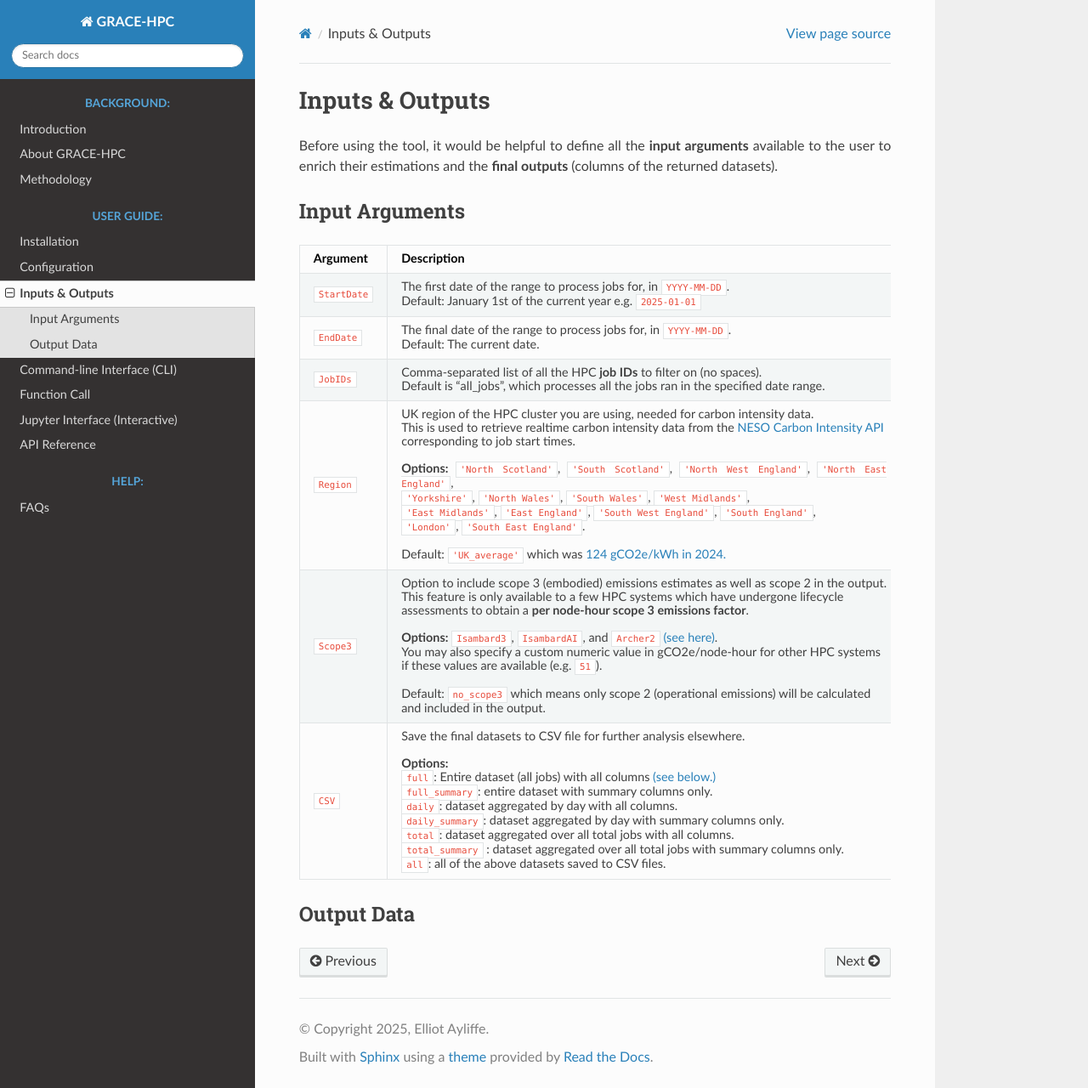
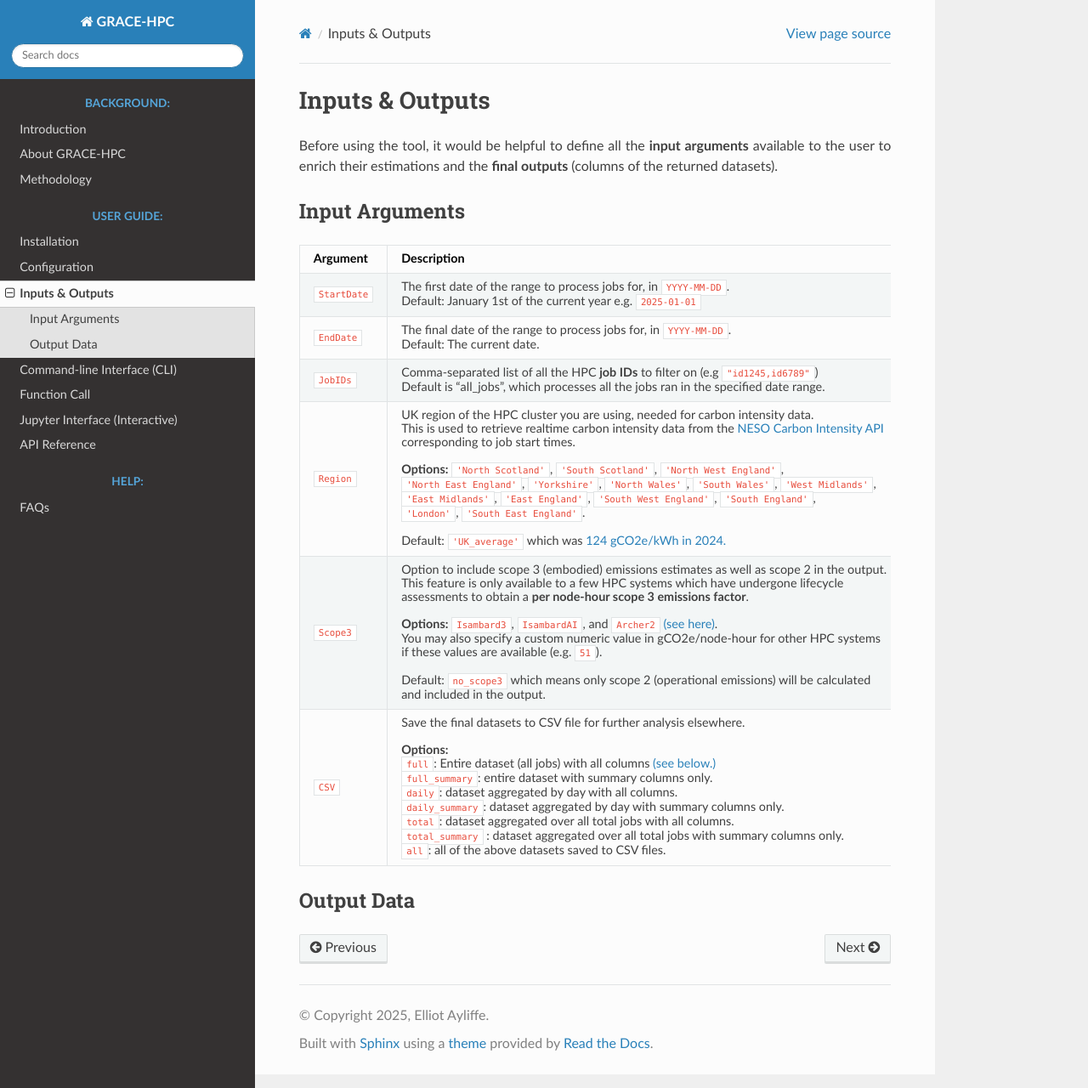
Before and after one commit to Elliot-Ayliffe/GRACE-HPC, a Sphinx documentation site: the page built from docs/inputs_outputs.md, in a window 1280 px wide and 1280 px high. Shown: the whole window at 85% size. Built offline with Sphinx 7.4.7 and the Read the Docs theme 3.1.0, drawn with Linux system fonts in a browser that asks for light colours.

Commit message:
Update inputs_outputs.md

```diff
--- a/docs/inputs_outputs.md
+++ b/docs/inputs_outputs.md
@@ -8,8 +8,8 @@ Before using the tool, it would be helpful to define all the **input arguments**
 |---------------------|---------------------------------------------------------------------------------|
 | `StartDate`         | The first date of the range to process jobs for, in `YYYY-MM-DD`.  <br>   Default: January 1st of the current year e.g. `2025-01-01`      |
 | `EndDate`           | The final date of the range to process jobs for, in `YYYY-MM-DD`.  <br> Default: The current date. |
-| `JobIDs`            | Comma-separated list of all the HPC **job IDs** to filter on (no spaces). <br> Default is "all_jobs", which processes all the jobs ran in the specified date range. |
-| `Region`            | UK region of the HPC cluster you are using, needed for carbon intensity data. <br> This is used to retrieve realtime carbon intensity data from the [NESO Carbon Intensity API](https://carbonintensity.org.uk) <br> corresponding to job start times. <br><br> **Options:** `'North Scotland'`, `'South Scotland'`, `'North West England'`, `'North East England'`, <br> `'Yorkshire'`, `'North Wales'`, `'South Wales'`, `'West Midlands'`, <br> `'East Midlands'`, `'East England'`, `'South West England'`, `'South England'`, <br> `'London'`, `'South East England'`. <br><br> Default: `'UK_average'` which was [124 gCO2e/kWh in 2024.](https://www.carbonbrief.org/analysis-uks-electricity-was-cleanest-ever-in-2024/)  |
+| `JobIDs`            | Comma-separated list of all the HPC **job IDs** to filter on (e.g `"id1245,id6789"`) <br> Default is "all_jobs", which processes all the jobs ran in the specified date range. |
+| `Region`            | UK region of the HPC cluster you are using, needed for carbon intensity data. <br> This is used to retrieve realtime carbon intensity data from the [NESO Carbon Intensity API](https://carbonintensity.org.uk) <br> corresponding to job start times. <br><br> **Options:** `'North Scotland'`, `'South Scotland'`, `'North West England'`, <br> `'North East England'`, `'Yorkshire'`, `'North Wales'`, `'South Wales'`, `'West Midlands'`, <br> `'East Midlands'`, `'East England'`, `'South West England'`, `'South England'`, <br> `'London'`, `'South East England'`. <br><br> Default: `'UK_average'` which was [124 gCO2e/kWh in 2024.](https://www.carbonbrief.org/analysis-uks-electricity-was-cleanest-ever-in-2024/)  |
 | `Scope3`            | Option to include scope 3 (embodied) emissions estimates as well as scope 2 in the output. <br>  This feature is only available to a few HPC systems which have undergone lifecycle <br> assessments to obtain a **per node-hour scope 3 emissions factor**. <br><br> **Options:** `Isambard3`, `IsambardAI`, and `Archer2` [(see here)](https://docs.archer2.ac.uk/user-guide/energy/). <br> You may also specify a custom numeric value in gCO2e/node-hour for other HPC systems <br> if these values are available (e.g. `51`). <br><br> Default: `no_scope3` which means only scope 2 (operational emissions) will be calculated <br> and included in the output.|
 | `CSV`               | Save the final datasets to CSV file for further analysis elsewhere. <br><br> **Options:** <br> `full`: Entire dataset (all jobs) with all columns [(see below.)](#output-data) <br> `full_summary`: entire dataset with summary columns only. <br> `daily`: dataset aggregated by day with all columns. <br> `daily_summary`: dataset aggregated by day with summary columns only. <br> `total`: dataset aggregated over all total jobs with all columns. <br> `total_summary` : dataset aggregated over all total jobs with summary columns only.  <br> `all`: all of the above datasets saved to CSV files.|
 
```
